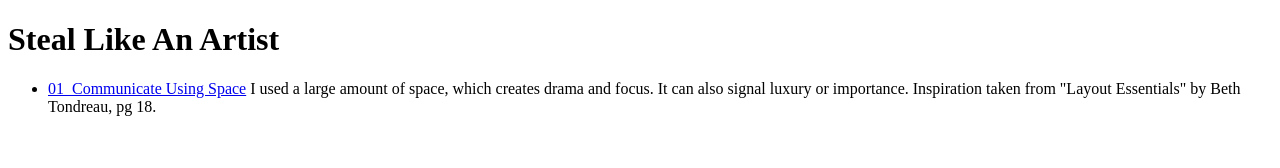
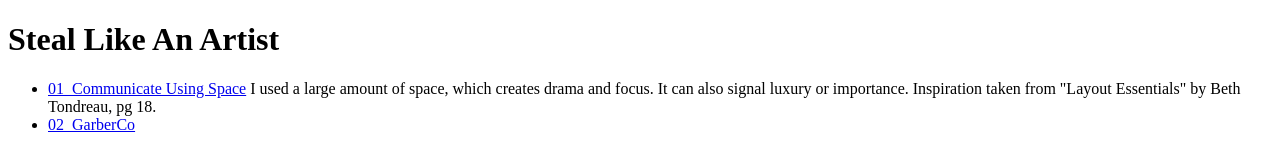
Before and after one commit to newyork-anthonyng/steal_like_an_artist, a website: page index.html in a window 1280 px wide. Drawn offline with Linux system fonts and the light colour scheme.

Commit message:
Add images for GarberCo

```diff
--- a/index.html
+++ b/index.html
@@ -13,6 +13,9 @@
 		I used a large amount of space, which creates drama and focus. It can also signal luxury or importance.
 		Inspiration taken from "Layout Essentials" by Beth Tondreau, pg 18.
 		</li>
+		<li>
+			<a href="/2">02_GarberCo</a>
+		</li>
 	</ul>
 </body>
 </html>
```
Also changed, not shown: public/02_GarberCo/assets/images/01.jpeg (added), public/02_GarberCo/assets/images/02.jpeg (added), public/02_GarberCo/assets/images/03.jpeg (added), public/02_GarberCo/assets/images/04.jpeg (added), public/02_GarberCo/assets/images/05.jpg (added), public/02_GarberCo/assets/images/06.jpg (added), public/02_GarberCo/assets/images/07.jpeg (added), public/02_GarberCo/assets/images/08.jpeg (added), public/02_GarberCo/assets/images/09.jpeg (added).
